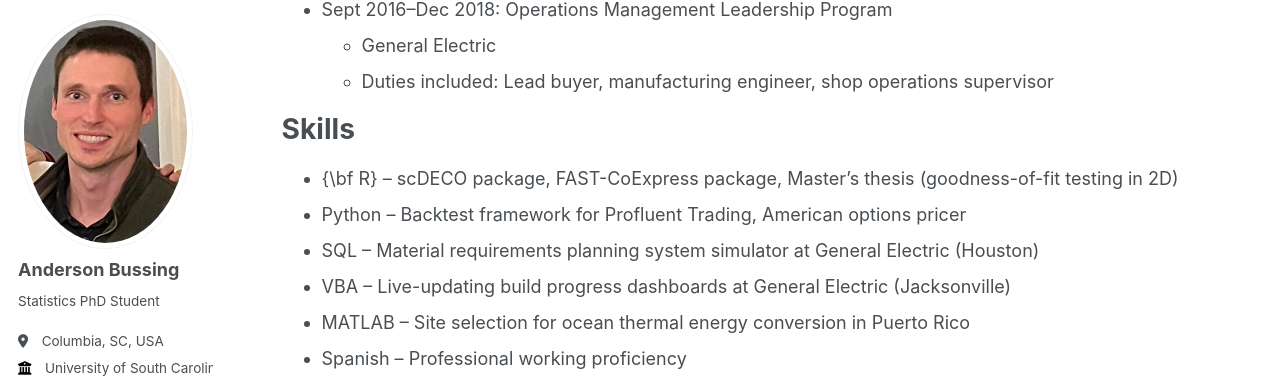
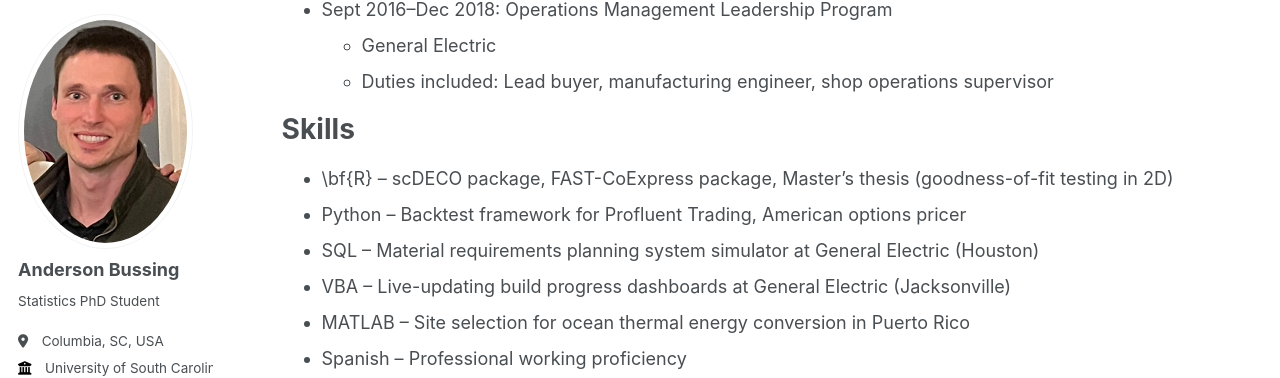
Before and after one commit to abussing/abussing.github.io, a Jekyll site: the page built from _pages/cv.md, in a window 1280 px wide and 900 px high, scrolled down 569 px. Shown: the part 92-470 px from the top of the window. Built offline with Jekyll 4.4.1, drawn with Linux system fonts in a browser that asks for light colours.

Commit message:
Update cv.md

```diff
--- a/_pages/cv.md
+++ b/_pages/cv.md
@@ -33,7 +33,7 @@ Work experience
 
 Skills
 ======
-* {\bf R} -- scDECO package, FAST-CoExpress package, Master's thesis (goodness-of-fit testing in 2D)
+* \bf{R} -- scDECO package, FAST-CoExpress package, Master's thesis (goodness-of-fit testing in 2D)
 * Python -- Backtest framework for Profluent Trading, American options pricer
 * SQL -- Material requirements planning system simulator at General Electric (Houston)
 * VBA -- Live-updating build progress dashboards at General Electric (Jacksonville)
```
